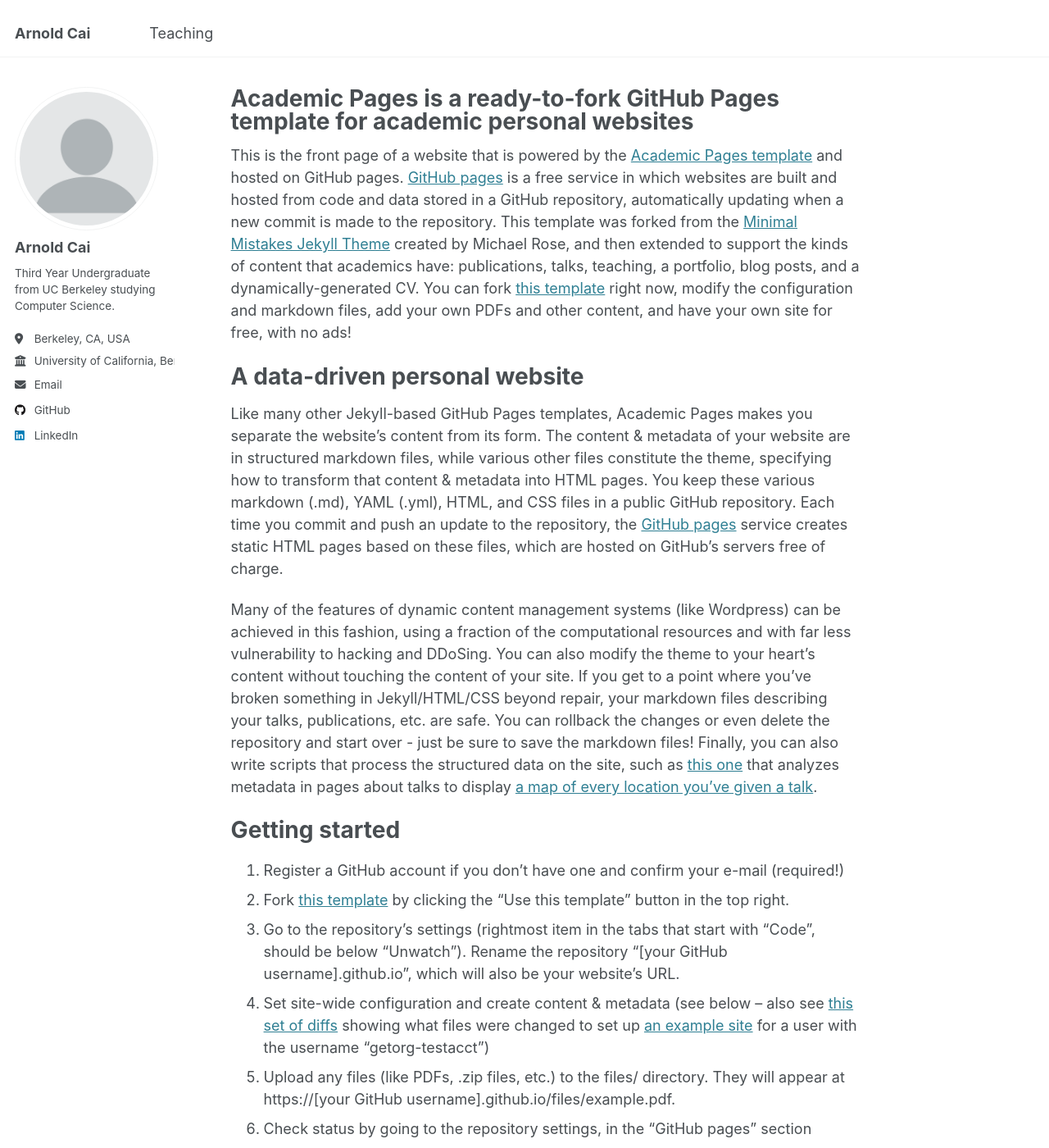
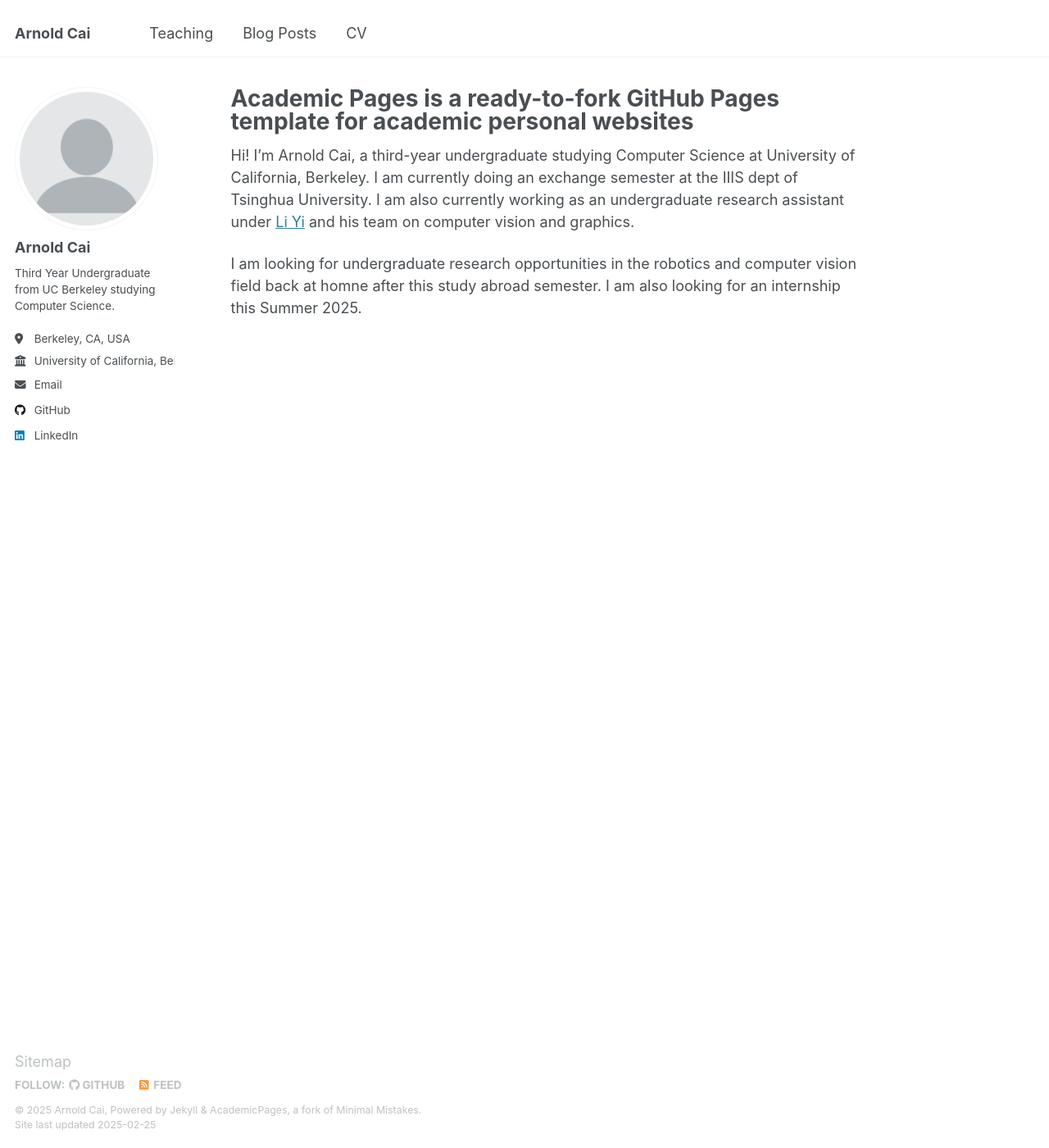
Before and after one commit to Ltcyb/a, a Jekyll site: the page built from _pages/about.md, in a window 1280 px wide and 1400 px high. Shown: the whole window at 82% size. Built offline with Jekyll 4.4.1, drawn with Linux system fonts in a browser that asks for light colours; some of the changed text lies outside the part shown.

Commit message:
edited about

```diff
--- a/_pages/about.md
+++ b/_pages/about.md
@@ -7,7 +7,11 @@ redirect_from:
   - /about.html
 ---
 
-This is the front page of a website that is powered by the [Academic Pages template](https://github.com/academicpages/academicpages.github.io) and hosted on GitHub pages. [GitHub pages](https://pages.github.com) is a free service in which websites are built and hosted from code and data stored in a GitHub repository, automatically updating when a new commit is made to the repository. This template was forked from the [Minimal Mistakes Jekyll Theme](https://mmistakes.github.io/minimal-mistakes/) created by Michael Rose, and then extended to support the kinds of content that academics have: publications, talks, teaching, a portfolio, blog posts, and a dynamically-generated CV. You can fork [this template](https://github.com/academicpages/academicpages.github.io) right now, modify the configuration and markdown files, add your own PDFs and other content, and have your own site for free, with no ads!
+Hi! I'm Arnold Cai, a third-year undergraduate studying Computer Science at University of California, Berkeley. I am currently doing an exchange semester at the IIIS dept of Tsinghua University. I am also currently working as an undergraduate research assistant under [Li Yi](https://ericyi.github.io) and his team on computer vision and graphics.
+
+I am looking for undergraduate research opportunities in the robotics and computer vision field back at homne after this study abroad semester. I am also looking for an internship this Summer 2025.
+
+<!-- This is the front page of a website that is powered by the [Academic Pages template](https://github.com/academicpages/academicpages.github.io) and hosted on GitHub pages. [GitHub pages](https://pages.github.com) is a free service in which websites are built and hosted from code and data stored in a GitHub repository, automatically updating when a new commit is made to the repository. This template was forked from the [Minimal Mistakes Jekyll Theme](https://mmistakes.github.io/minimal-mistakes/) created by Michael Rose, and then extended to support the kinds of content that academics have: publications, talks, teaching, a portfolio, blog posts, and a dynamically-generated CV. You can fork [this template](https://github.com/academicpages/academicpages.github.io) right now, modify the configuration and markdown files, add your own PDFs and other content, and have your own site for free, with no ads!
 
 A data-driven personal website
 ======
@@ -46,4 +50,4 @@ Example: editing a markdown file for a talk
 
 For more info
 ------
-More info about configuring Academic Pages can be found in [the guide](https://academicpages.github.io/markdown/), the [growing wiki](https://github.com/academicpages/academicpages.github.io/wiki), and you can always [ask a question on GitHub](https://github.com/academicpages/academicpages.github.io/discussions). The [guides for the Minimal Mistakes theme](https://mmistakes.github.io/minimal-mistakes/docs/configuration/) (which this theme was forked from) might also be helpful.
+More info about configuring Academic Pages can be found in [the guide](https://academicpages.github.io/markdown/), the [growing wiki](https://github.com/academicpages/academicpages.github.io/wiki), and you can always [ask a question on GitHub](https://github.com/academicpages/academicpages.github.io/discussions). The [guides for the Minimal Mistakes theme](https://mmistakes.github.io/minimal-mistakes/docs/configuration/) (which this theme was forked from) might also be helpful. -->
```
Also changed, not shown: other parts of _pages/about.md (+5 -5 lines), _data/authors.yml (+4 -4 lines), _data/navigation.yml (+4 -4 lines).
